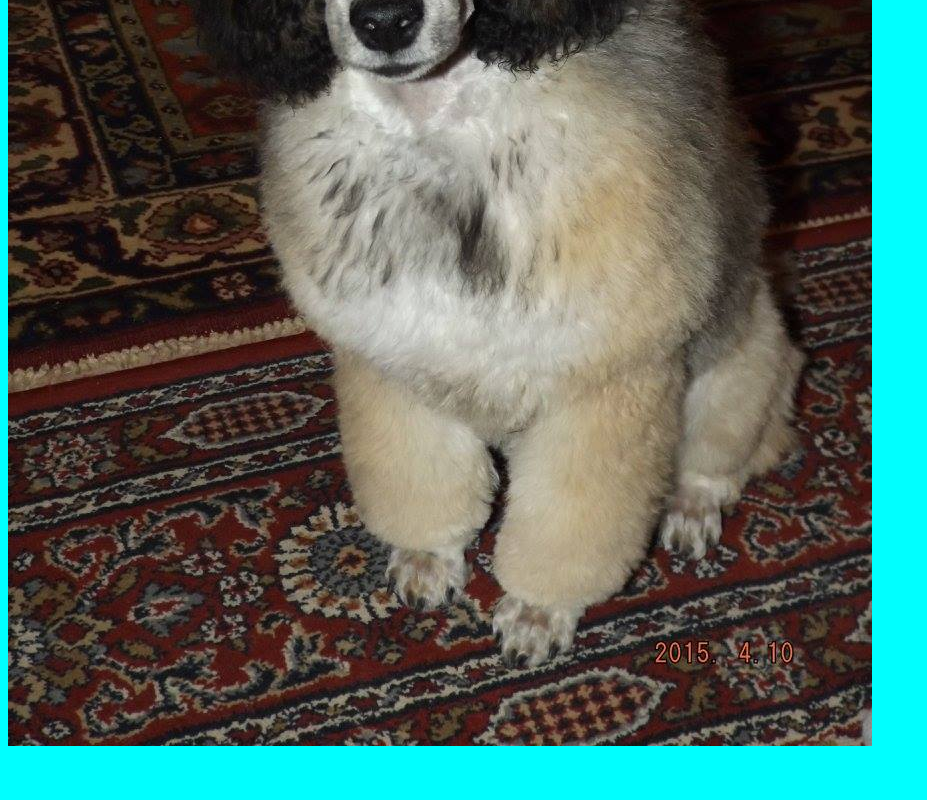
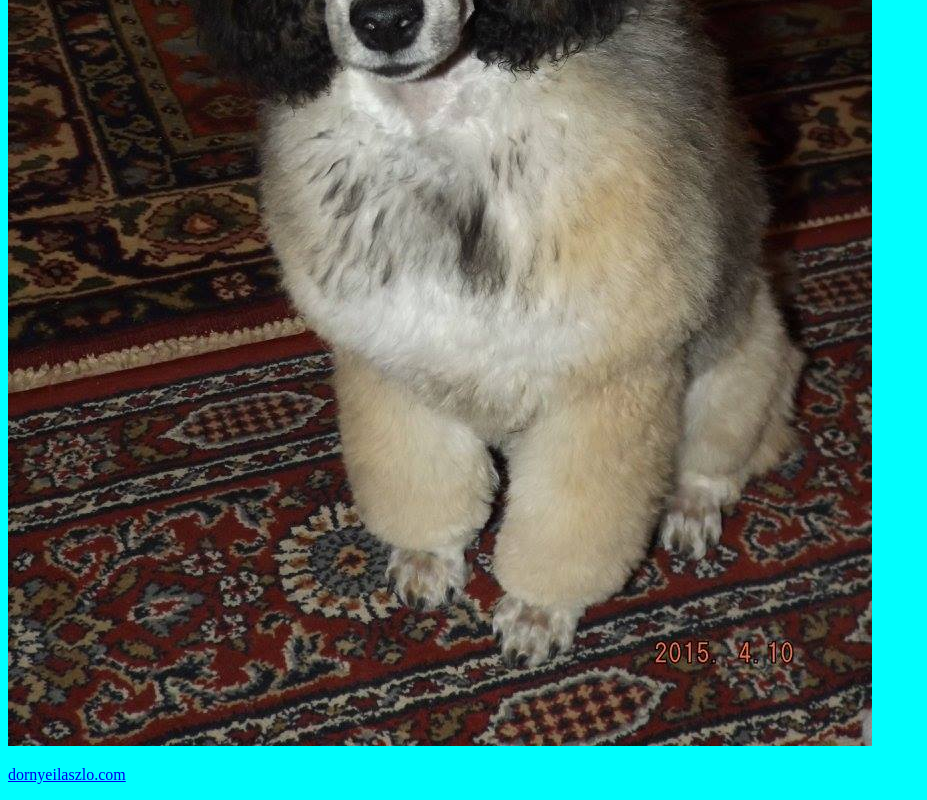
Before and after one commit to dornyeilaszlo/pallas240608, a plain HTML site: page index.html in a window 1280 px wide. Shown: the part 533-1333 px from the top of the page, without its empty margins (0-927 px from the left). Before the commit the page ends 1291 px from the top, so only its background shows below. Drawn offline with Linux system fonts and the light colour scheme.

Commit message:
P2-9 html

```diff
--- a/index.html
+++ b/index.html
@@ -11,4 +11,7 @@
     <h2>Kutyakaja kedvencének!</h2>
     <img src="./image/Bambusz.jpg" alt="kutya">
 </body>
+<footer>
+        <p><a href="mailto:dornyeilaszlo.com">dornyeilaszlo.com</a></p>
+  </footer>
 </html>
```
